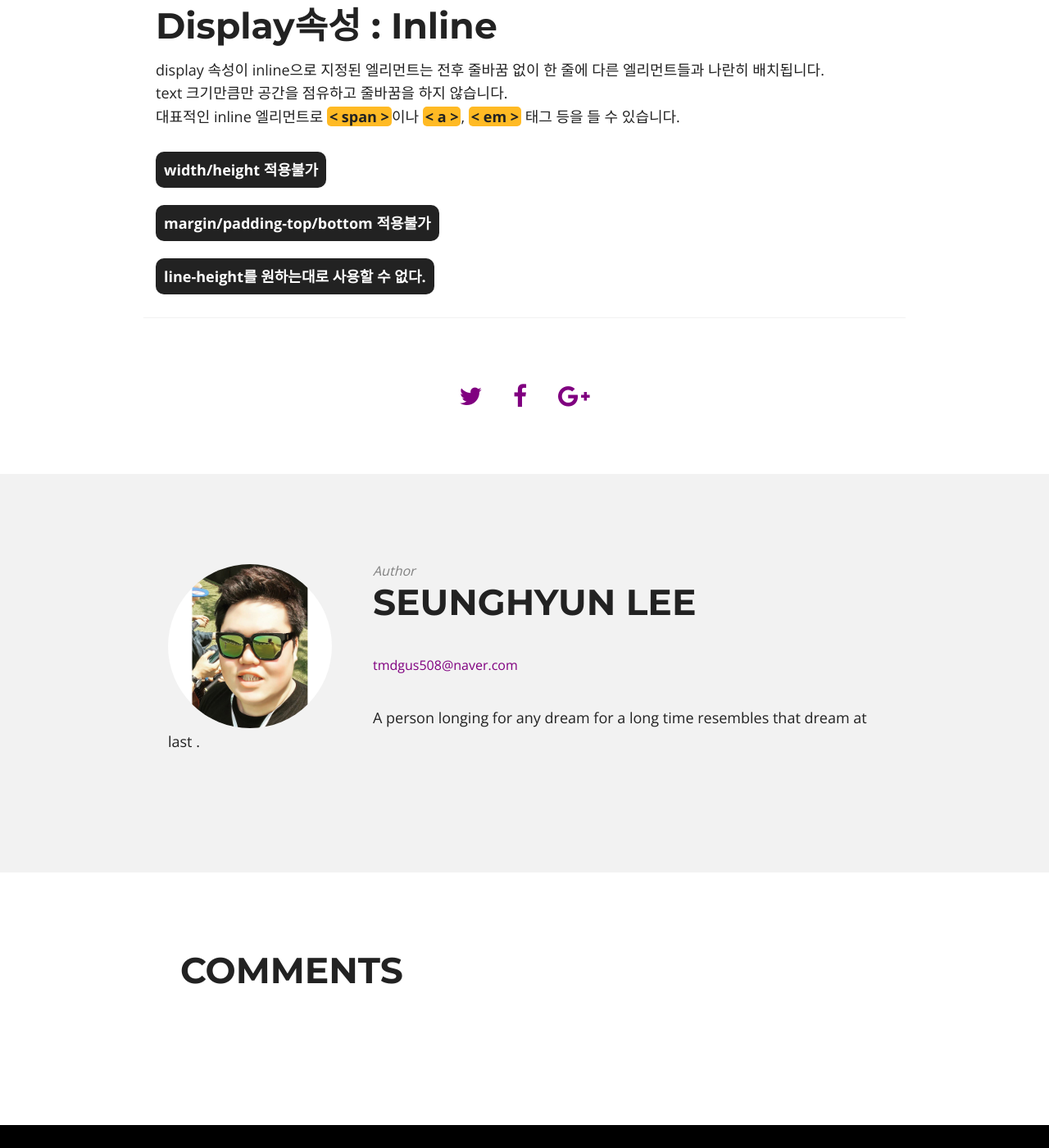
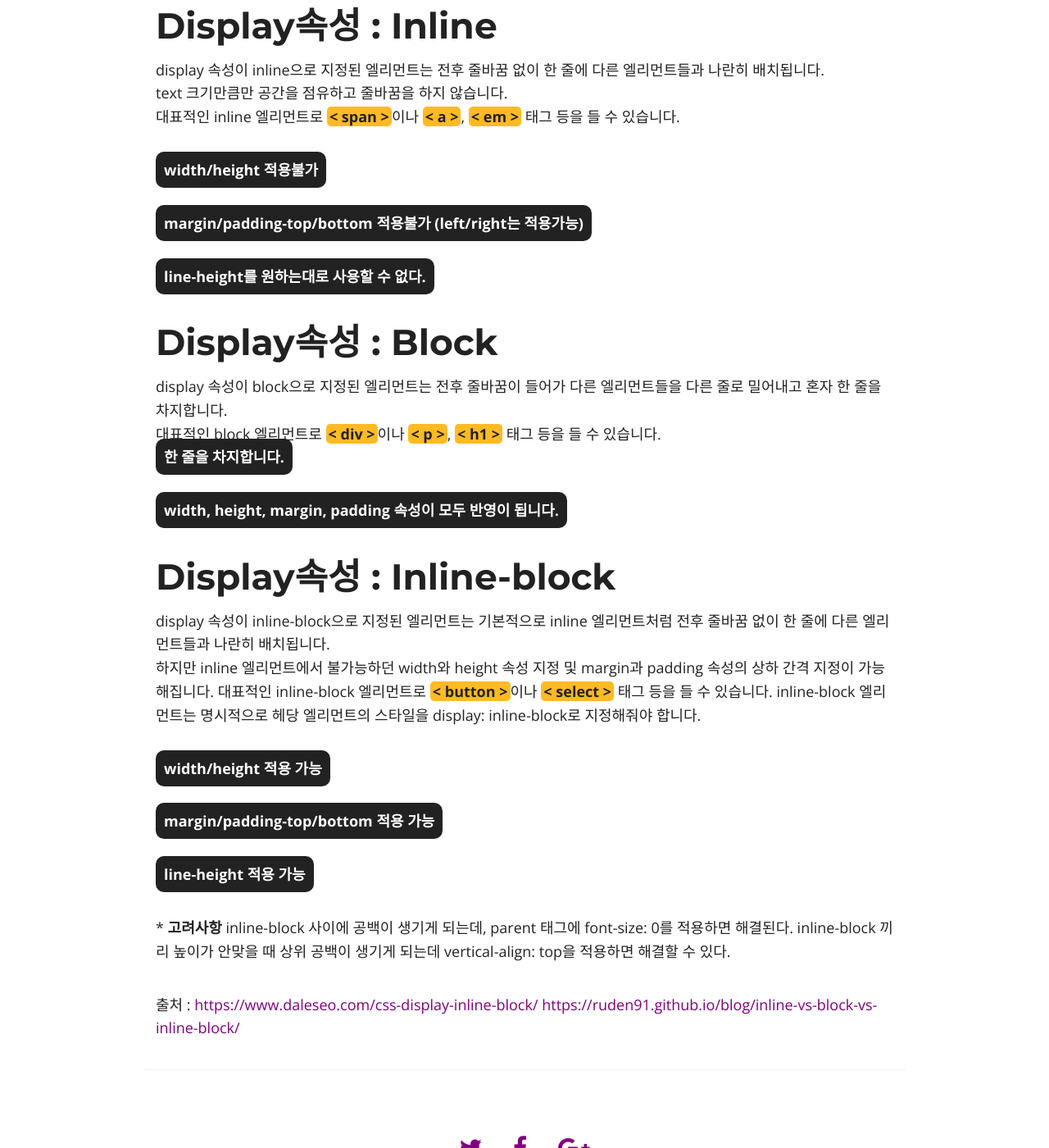
Before and after one commit to lsh58/lsh58.github.io, a Jekyll site: the page built from _posts/2020-02-19-Inline,Block,Inlineblock.md, in a window 1280 px wide and 1400 px high, scrolled down 531 px. Shown: the whole window at 82% size. Built offline with Jekyll 4.4.1, drawn with Linux system fonts in a browser that asks for light colours; nearby versions of some CDN libraries; comment, search, counter and statistics services are not loaded.

Commit message:
Update 2020-02-19-Inline,Block,Inlineblock.md

```diff
--- a/_posts/2020-02-19-Inline,Block,Inlineblock.md
+++ b/_posts/2020-02-19-Inline,Block,Inlineblock.md
@@ -22,6 +22,34 @@ text 크기만큼만 공간을 점유하고 줄바꿈을 하지 않습니다.
 
 <span class="blackbox">width/height 적용불가</span>
 
-<span class="blackbox">margin/padding-top/bottom 적용불가</span>
+<span class="blackbox">margin/padding-top/bottom 적용불가 (left/right는 적용가능)</span>
 
 <span class="blackbox">line-height를 원하는대로 사용할 수 없다.</span>
+
+# Display속성 : Block
+
+display 속성이 block으로 지정된 엘리먼트는 전후 줄바꿈이 들어가 다른 엘리먼트들을 다른 줄로 밀어내고 혼자 한 줄을 차지합니다.
+대표적인 block 엘리먼트로 <span class="orange">< div ></span>이나 <span class="orange">< p ></span>, <span class="orange">< h1 ></span> 태그 등을 들 수 있습니다.
+<span class="blackbox">한 줄을 차지합니다.</span>
+
+<span class="blackbox">width, height, margin, padding 속성이 모두 반영이 됩니다.</span>
+
+# Display속성 : Inline-block
+
+display 속성이 inline-block으로 지정된 엘리먼트는 기본적으로 inline 엘리먼트처럼 전후 줄바꿈 없이 한 줄에 다른 엘리먼트들과 나란히 배치됩니다.
+하지만 inline 엘리먼트에서 불가능하던 width와 height 속성 지정 및 margin과 padding 속성의 상하 간격 지정이 가능해집니다.
+대표적인 inline-block 엘리먼트로 <span class="orange">< button ></span>이나 <span class="orange">< select ></span> 태그 등을 들 수 있습니다.
+inline-block 엘리먼트는 명시적으로 헤당 엘리먼트의 스타일을 display: inline-block로 지정해줘야 합니다.
+
+<span class="blackbox">width/height 적용 가능</span>
+
+<span class="blackbox">margin/padding-top/bottom 적용 가능</span>
+
+<span class="blackbox">line-height 적용 가능</span>
+
+\* **고려사항**
+inline-block 사이에 공백이 생기게 되는데, parent 태그에 font-size: 0를 적용하면 해결된다.
+inline-block 끼리 높이가 안맞을 때 상위 공백이 생기게 되는데 vertical-align: top을 적용하면 해결할 수 있다.
+
+출처 : <https://www.daleseo.com/css-display-inline-block/>
+<https://ruden91.github.io/blog/inline-vs-block-vs-inline-block/>
```
